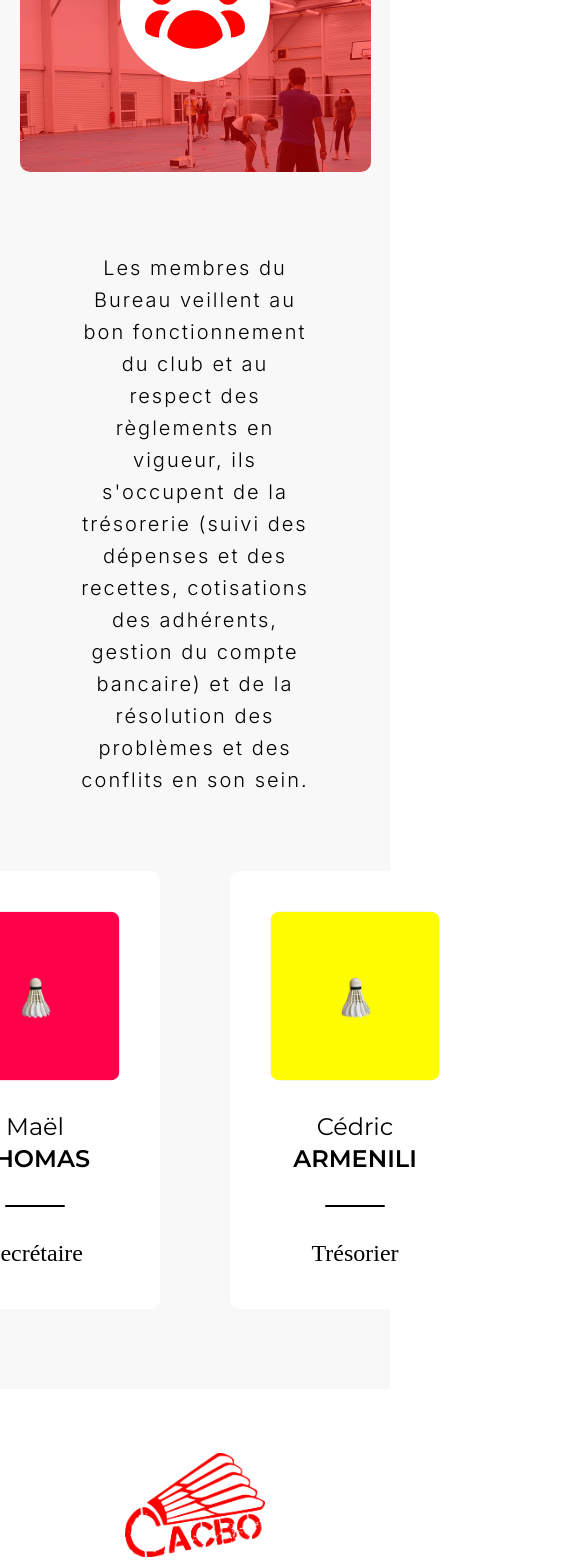
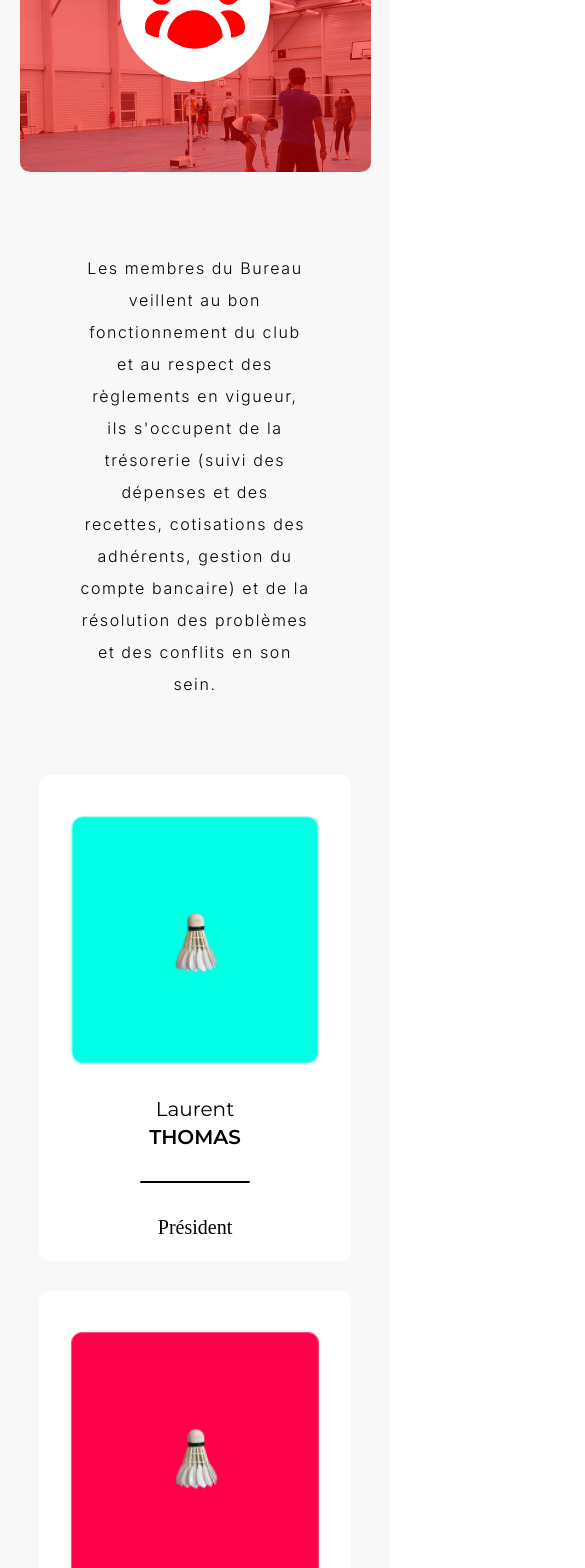
Before and after one commit to Matsuel/CACBO-Badminton, a Next.js app: page /bureau in a window 390 px wide. Shown: the part 432-2000 px from the top of the page, 585 px wide, since content can reach past the window. Built offline with nearby package versions, Linux system fonts and the light colour scheme; a web font is replaced by a local one.

Commit message:
Bureau -> add responsive

```diff
--- a/src/components/Personnel.tsx
+++ b/src/components/Personnel.tsx
@@ -15,22 +15,22 @@ const Personnel = ({
     name,
     roleFont = "font-Shantell",
     roleParagraphWidth = "w-auto",
-    roleFontSize = "text-2xl"
+    roleFontSize = "xl:text-2xl md:text-[22px] text-xl"
 }: PersonnelProps) => {
 
     const formattedName = name.split(' ');
 
     return (
-        <div className="w-auto h-auto flex flex-col items-center gap-[30px] p-10 bg-white rounded-ten">
-            <div className="w-[170px] h-[170px] rounded-ten flex justify-center items-center bg-center bg-cover" style={{backgroundImage: `url(${image.src})`}}>
+        <div className="sm:w-auto w-[80%] h-auto flex flex-col items-center gap-[30px] sm:p-10 p-5 pt-10 bg-white rounded-ten">
+            <div className="md:w-[170px] md:h-[170px] w-[250px] h-[250px] rounded-ten bg-center bg-cover" style={{backgroundImage: `url(${image.src})`}}>
             </div>
 
-            <h3 className="flex flex-col font-Montserrat font-normal text-2xl text-center">
+            <h3 className="flex flex-col font-Montserrat font-normal xl:text-2xl md:text-[22px] text-xl text-center">
                 {formattedName[0]}
                 <span className="font-semibold">{formattedName[1]}</span>
             </h3>
 
-            <div className="w-[60px] h-[1.5px] bg-black rounded-full" />
+            <div className="sm:w-[60px] w-[110px] h-[1.5px] bg-black rounded-full" />
 
             <h4 className={`font-normal text-center ${roleFont} ${roleParagraphWidth} ${roleFontSize}`}>
                 {role}
--- a/src/pages/bureau.tsx
+++ b/src/pages/bureau.tsx
@@ -44,13 +44,13 @@ const Bureau = () => {
             tabTitle={SITE_CONFIG.bureau}
         >
 
-            <Paragraphe className="w-[59%] text-xl tracking-widest leading-10 text-wrap !text-center mt-20">
+            <Paragraphe className="w-[59%] tracking-widest leading-10 text-wrap !text-center mt-20">
                 Les membres du Bureau veillent au bon fonctionnement du club et au respect des règlements en vigueur,
                 ils s&apos;occupent de la trésorerie (suivi des dépenses et des recettes, cotisations des adhérents, gestion
                 du compte bancaire) et de la résolution des problèmes et des conflits en son sein.
             </Paragraphe>
 
-            <div className="w-auto h-auto flex flex-row justify-between gap-[70px] mt-[75px]">
+            <div className="w-auto h-auto flex flex-row flex-wrap justify-center xl:gap-[70px] lg:gap-[50px] gap-[30px] mt-[75px]">
 
                 {personnel.map((person) => (
                     <Personnel name={person.name} role={person.role} image={person.image} key={person.name} />
```
